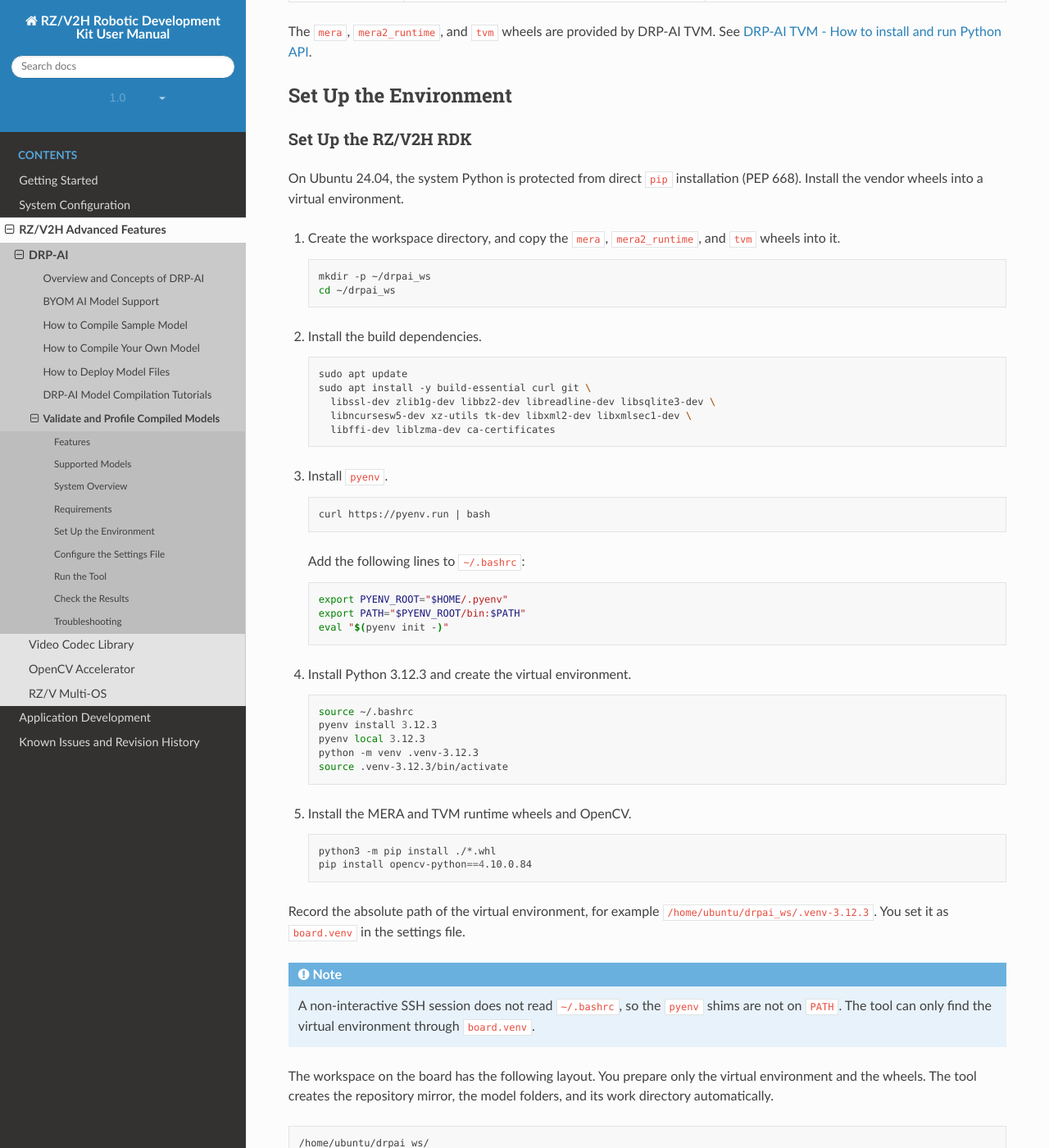
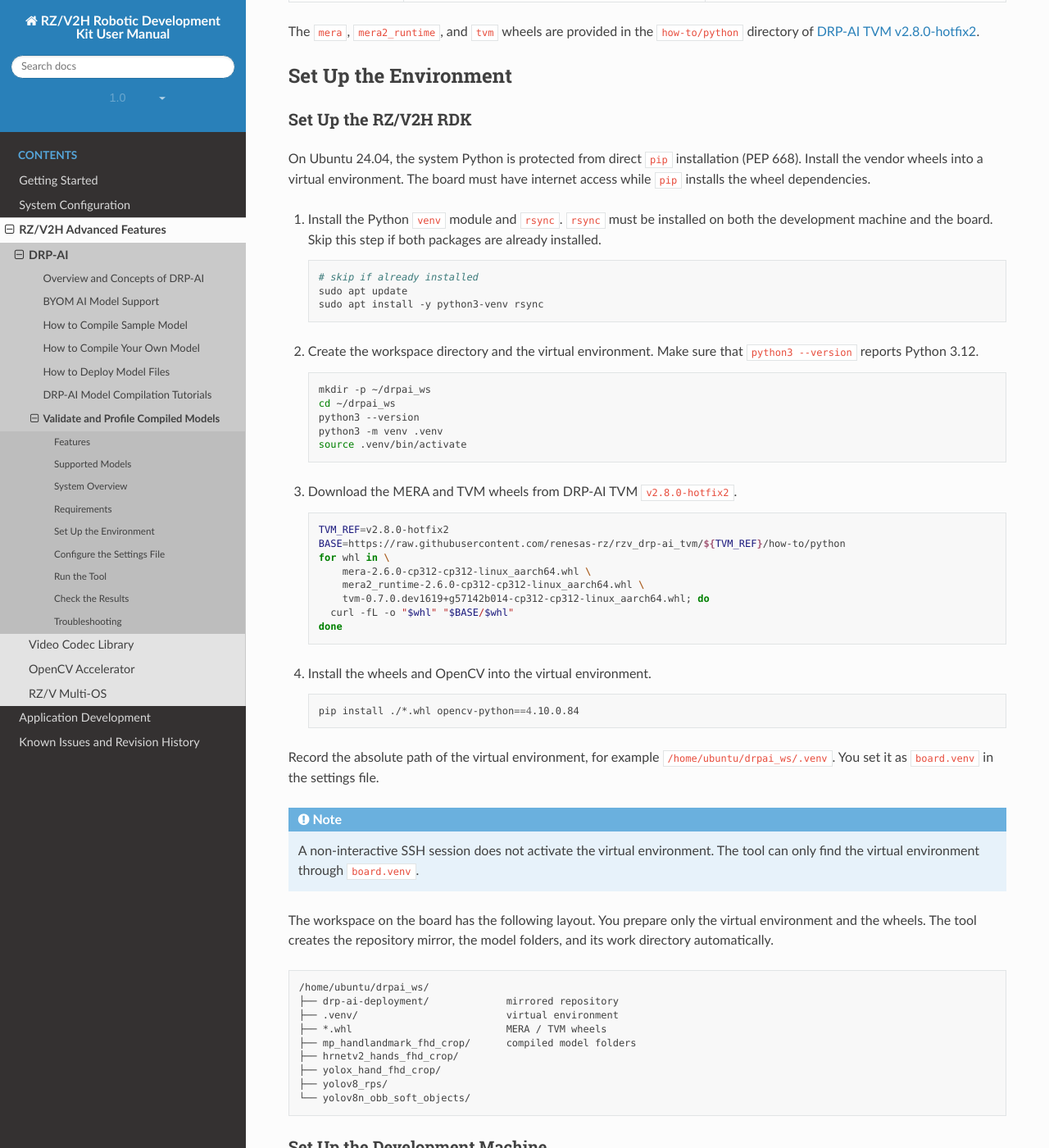
Before and after one commit to renesas-rdk/rzv2h_rdk_documentation, a Sphinx documentation site: the page built from source/chapter-3/drp_ai/model_validation/drp_ai_deployment.rst, in a window 1280 px wide and 1400 px high, scrolled down 1719 px. Shown: the whole window at 82% size. Built offline with Sphinx 7.4.7 and the Read the Docs theme 3.1.0, drawn with Linux system fonts in a browser that asks for light colours; comment, search, counter and statistics services are not loaded; some of the changed text lies outside the part shown.

Commit message:
fix: correct wheel files location and setup flow for RDK board
Signed-off-by: Tu Pham <tu.pham.ct@renesas.com>

```diff
--- a/source/chapter-3/drp_ai/model_validation/drp_ai_deployment.rst
+++ b/source/chapter-3/drp_ai/model_validation/drp_ai_deployment.rst
@@ -84,16 +84,16 @@
      - Ubuntu 24.04 LTS
      - Ubuntu 24.04
    * - Python
-     - 3.12.3
-     - 3.12.3
+     - 3.12
+     - 3.12 (system Python of Ubuntu 24.04)
    * - Packages
      - None (standard library only)
      - ``mera``, ``mera2_runtime``, and ``tvm`` wheels, ``opencv-python==4.10.0.84``
    * - Tools
      - ``ssh``, ``rsync``
-     - SSH server
+     - SSH server, ``rsync``, ``python3-venv``
 
-The ``mera``, ``mera2_runtime``, and ``tvm`` wheels are provided by DRP-AI TVM. See `DRP-AI TVM - How to install and run Python API <https://github.com/renesas-rz/rzv_drp-ai_tvm/tree/main/how-to/python>`_.
+The ``mera``, ``mera2_runtime``, and ``tvm`` wheels are provided in the ``how-to/python`` directory of `DRP-AI TVM v2.8.0-hotfix2 <https://github.com/renesas-rz/rzv_drp-ai_tvm/tree/v2.8.0-hotfix2/how-to/python>`_.
 
 Set Up the Environment
 """"""""""""""""""""""
@@ -101,61 +101,50 @@
 Set Up the RZ/V2H RDK
 ~~~~~~~~~~~~~~~~~~~~~
 
-On Ubuntu 24.04, the system Python is protected from direct ``pip`` installation (PEP 668). Install the vendor wheels into a virtual environment.
+On Ubuntu 24.04, the system Python is protected from direct ``pip`` installation (PEP 668). Install the vendor wheels into a virtual environment. The board must have internet access while ``pip`` installs the wheel dependencies.
 
-1. Create the workspace directory, and copy the ``mera``, ``mera2_runtime``, and ``tvm`` wheels into it.
+1. Install the Python ``venv`` module and ``rsync``. ``rsync`` must be installed on both the development machine and the board. Skip this step if both packages are already installed.
+
+   .. code-block:: bash
+
+      # skip if already installed
+      sudo apt update
+      sudo apt install -y python3-venv rsync
+
+2. Create the workspace directory and the virtual environment. Make sure that ``python3 --version`` reports Python 3.12.
 
    .. code-block:: bash
 
       mkdir -p ~/drpai_ws
       cd ~/drpai_ws
+      python3 --version
+      python3 -m venv .venv
+      source .venv/bin/activate
 
-2. Install the build dependencies.
+3. Download the MERA and TVM wheels from DRP-AI TVM ``v2.8.0-hotfix2``.
 
    .. code-block:: bash
 
-      sudo apt update
-      sudo apt install -y build-essential curl git \
-        libssl-dev zlib1g-dev libbz2-dev libreadline-dev libsqlite3-dev \
-        libncursesw5-dev xz-utils tk-dev libxml2-dev libxmlsec1-dev \
-        libffi-dev liblzma-dev ca-certificates
+      TVM_REF=v2.8.0-hotfix2
+      BASE=https://raw.githubusercontent.com/renesas-rz/rzv_drp-ai_tvm/${TVM_REF}/how-to/python
+      for whl in \
+          mera-2.6.0-cp312-cp312-linux_aarch64.whl \
+          mera2_runtime-2.6.0-cp312-cp312-linux_aarch64.whl \
+          tvm-0.7.0.dev1619+g57142b014-cp312-cp312-linux_aarch64.whl; do
+        curl -fL -o "$whl" "$BASE/$whl"
+      done
 
-3. Install ``pyenv``.
+4. Install the wheels and OpenCV into the virtual environment.
 
    .. code-block:: bash
 
-      curl https://pyenv.run | bash
+      pip install ./*.whl opencv-python==4.10.0.84
 
-   Add the following lines to ``~/.bashrc``:
-
-   .. code-block:: bash
-
-      export PYENV_ROOT="$HOME/.pyenv"
-      export PATH="$PYENV_ROOT/bin:$PATH"
-      eval "$(pyenv init -)"
-
-4. Install Python 3.12.3 and create the virtual environment.
-
-   .. code-block:: bash
-
-      source ~/.bashrc
-      pyenv install 3.12.3
-      pyenv local 3.12.3
-      python -m venv .venv-3.12.3
-      source .venv-3.12.3/bin/activate
-
-5. Install the MERA and TVM runtime wheels and OpenCV.
-
-   .. code-block:: bash
-
-      python3 -m pip install ./*.whl
-      pip install opencv-python==4.10.0.84
-
-Record the absolute path of the virtual environment, for example ``/home/ubuntu/drpai_ws/.venv-3.12.3``. You set it as ``board.venv`` in the settings file.
+Record the absolute path of the virtual environment, for example ``/home/ubuntu/drpai_ws/.venv``. You set it as ``board.venv`` in the settings file.
 
 .. note::
 
-   A non-interactive SSH session does not read ``~/.bashrc``, so the ``pyenv`` shims are not on ``PATH``. The tool can only find the virtual environment through ``board.venv``.
+   A non-interactive SSH session does not activate the virtual environment. The tool can only find the virtual environment through ``board.venv``.
 
 The workspace on the board has the following layout. You prepare only the virtual environment and the wheels. The tool creates the repository mirror, the model folders, and its work directory automatically.
 
@@ -163,7 +152,7 @@
 
    /home/ubuntu/drpai_ws/
    ├── drp-ai-deployment/             mirrored repository
-   ├── .venv-3.12.3/                  virtual environment
+   ├── .venv/                         virtual environment
    ├── *.whl                          MERA / TVM wheels
    ├── mp_handlandmark_fhd_crop/      compiled model folders
    ├── hrnetv2_hands_fhd_crop/
@@ -205,7 +194,7 @@
        "host": "<board_ip>",
        "user": "ubuntu",
        "workspace": "/home/ubuntu/drpai_ws",
-       "venv": "/home/ubuntu/drpai_ws/.venv-3.12.3"
+       "venv": "/home/ubuntu/drpai_ws/.venv"
      },
 
      "defaults": {
```
